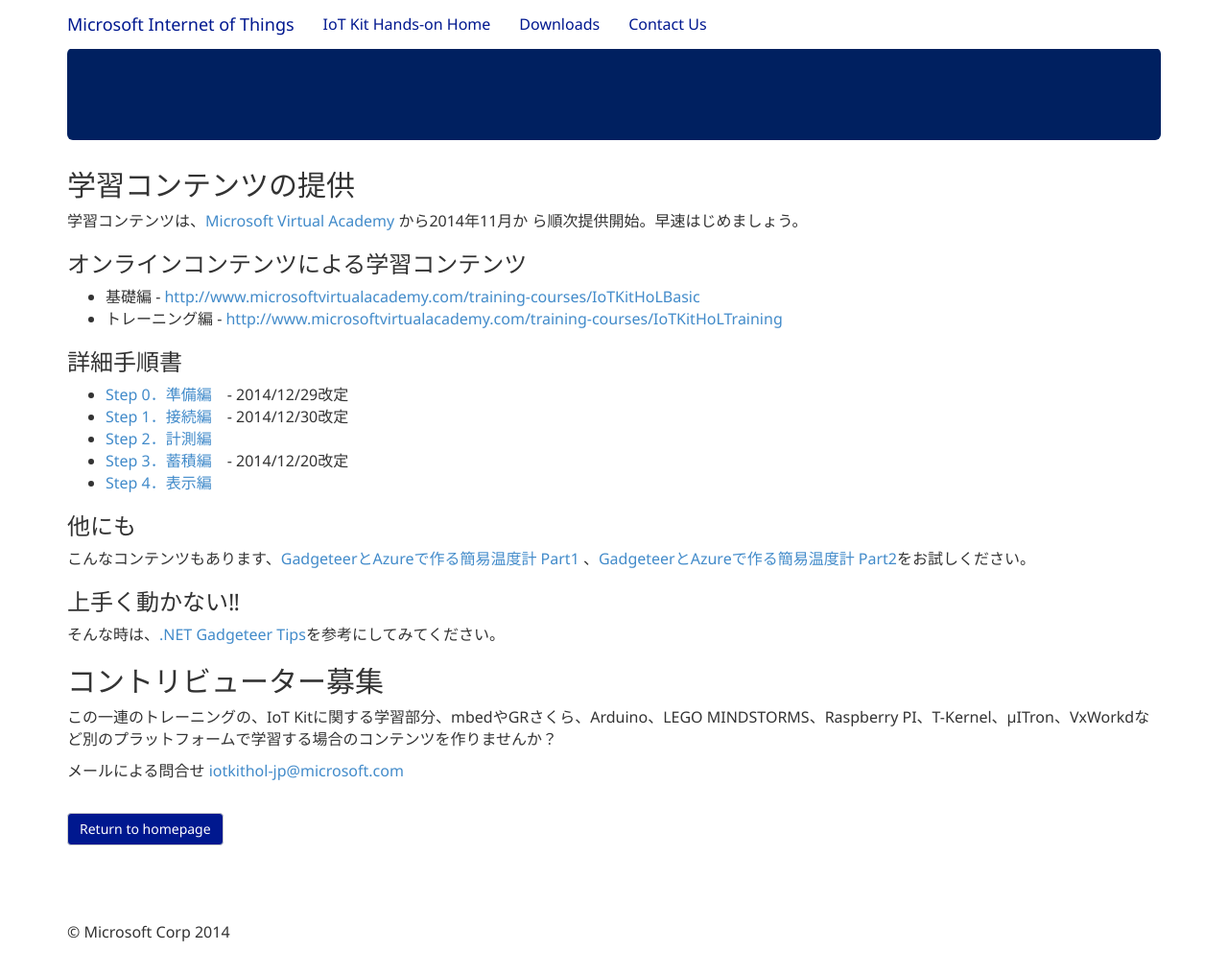
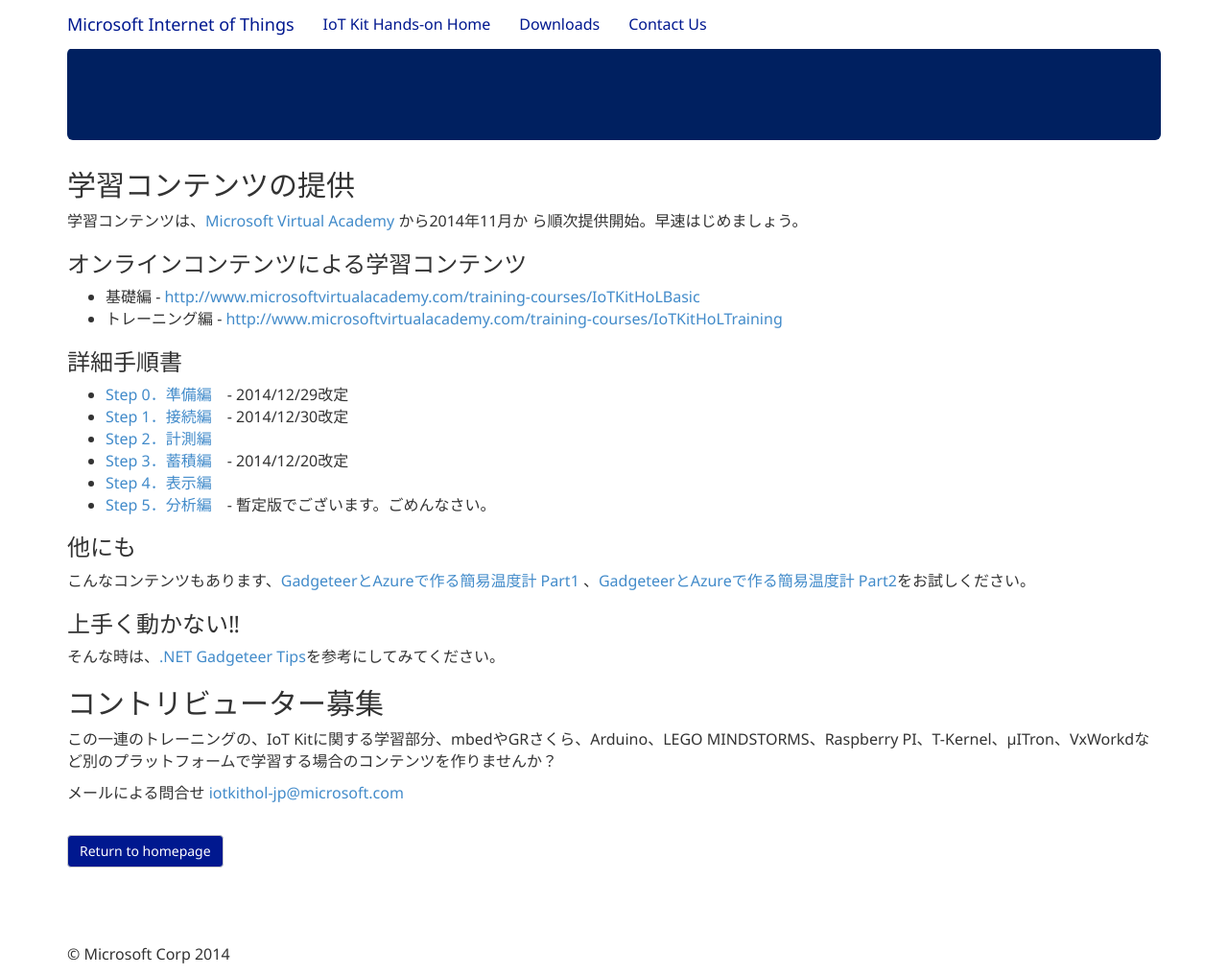
Before and after one commit to ms-iotkithol-jp/ms-iotkithol-jp.github.io, a Jekyll site: the page built from LetsBegin.md, in a window 1280 px wide and 1016 px high. Shown: the whole window at 96% size. Built offline with Jekyll 4.4.1, drawn with Linux system fonts in a browser that asks for light colours; nearby versions of some CDN libraries.

Commit message:
Add Step 5

```diff
--- a/LetsBegin.md
+++ b/LetsBegin.md
@@ -24,6 +24,7 @@
 * [Step 2．計測編](https://github.com/ms-iotkithol-jp/Training/blob/master/Documents/IoTKit_SelfLearning02_Measure.docx?raw=true)
 * [Step 3．蓄積編](https://github.com/ms-iotkithol-jp/Training/blob/master/Documents/IoTKit_SelfLearning03_Store.docx?raw=true)　- 2014/12/20改定
 * [Step 4．表示編](https://github.com/ms-iotkithol-jp/Training/blob/master/Documents/IoTKit_SelfLearning04_Show.docx?raw=true)
+* [Step 5．分析編](https://github.com/ms-iotkithol-jp/Training/blob/master/Documents/IoTKit_SelfLearning05_Analysis.docx?raw=true)　- 暫定版でございます。ごめんなさい。
 
 
 ### 他にも
```
